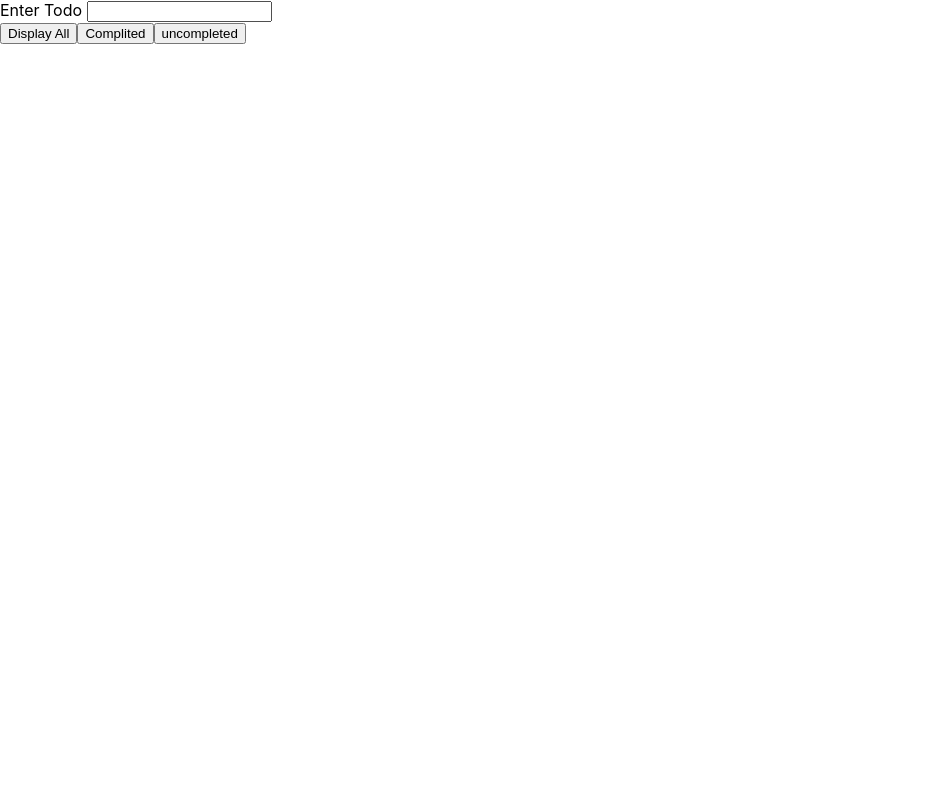
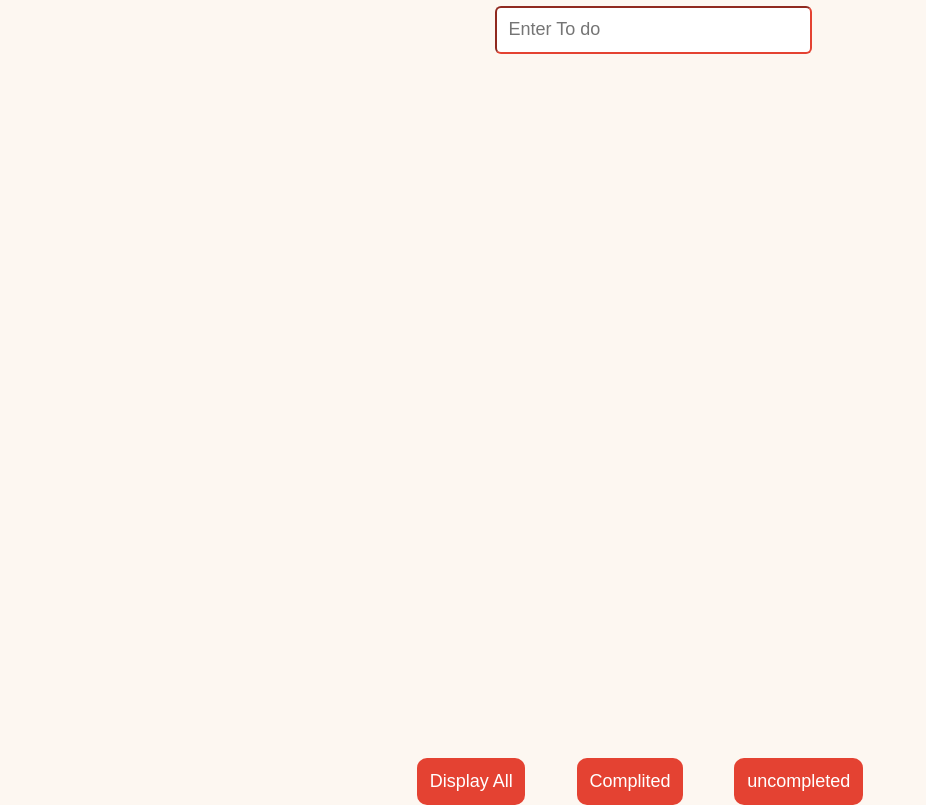
Before and after one commit to kevit-anurag-pindoriya/React-todo, a React (Create React App) app: page / in a window 1280 px wide. Shown: the whole page, without its empty margins (0-926 px from the left). Built offline with nearby package versions, Linux system fonts and the light colour scheme.

Commit message:
css added In this

```diff
--- a/src/App.css
+++ b/src/App.css
@@ -1,38 +1,39 @@
-.App {
-  text-align: center;
+body {
+  background-color: #fdf7f1;
 }
-
-.App-logo {
-  height: 40vmin;
-  pointer-events: none;
+input {
+  margin-top: 2%;
+  width: 100%;
+  padding: 4%;
+  border-color: #e44232;
+  border-radius: 6px;
+  font-size: large;
 }
-
-@media (prefers-reduced-motion: no-preference) {
-  .App-logo {
-    animation: App-logo-spin infinite 20s linear;
-  }
+.input {
+  width: 290px;
 }
-
-.App-header {
-  background-color: #282c34;
-  min-height: 100vh;
+.container {
   display: flex;
-  flex-direction: column;
-  align-items: center;
+  align-items: flex-end;
   justify-content: center;
-  font-size: calc(10px + 2vmin);
+}
+.list {
+  display: flex;
+  align-items: flex-end;
+  justify-content: center;
+}
+.button-div {
+  display: flex;
+  align-items: flex-end;
+  justify-content: center;
+}
+.button {
+  margin-left: 2%;
+  margin-right: 2%;
+  padding: 1%;
+  border-radius: 10px;
+  background-color: #e44232;
   color: white;
+  border: #e44232;
+  font-size: large;
 }
-
-.App-link {
-  color: #61dafb;
-}
-
-@keyframes App-logo-spin {
-  from {
-    transform: rotate(0deg);
-  }
-  to {
-    transform: rotate(360deg);
-  }
-}
--- a/src/App.js
+++ b/src/App.js
@@ -1,24 +1,26 @@
 import "./App.css";
-import { useSelector, useDispatch } from "react-redux/es/exports";
-import { addtodos, removetodos } from "./components/redux/todoAction";
+import { useDispatch } from "react-redux/es/exports";
+import { addtodos } from "./components/redux/todoAction";
 import LishtComponent from "./components/LishtComponent";
 import React, { useRef, useState } from "react";
 
-
 function App() {
   const inputRef = useRef();
-  const state = useSelector((state) => state);
+
   const dispatch = useDispatch();
   console.log("Input =========");
-  const [status , setStatus] = useState('all');
+  const [status, setStatus] = useState("all");
 
   return (
     <>
       <div></div>
-      <div>
+      <div className="container">
         <form
           onSubmit={(event) => {
             event.preventDefault();
+            if (inputRef.current.value.trim() === "") {
+              return;
+            }
             dispatch(
               addtodos({
                 Todo: inputRef.current.value,
@@ -26,16 +28,22 @@ function App() {
                 Status: true,
               })
             );
+            inputRef.current.value = "";
           }}
         >
-          <label htmlFor="todo">Enter Todo </label>
-          <input type="text" id="todo" ref={inputRef}></input>
+          <div className="input">
+
+            <input type="text" id="todo" placeholder="Enter To do " ref={inputRef}></input>
+          </div>
         </form>
-        <button onClick={()=>setStatus("all")}> Display All</button>
-        <button onClick={()=>setStatus("complited")}>Complited</button>
-        <button  onClick={()=>setStatus("uncomplited")}>uncompleted</button>
+
       </div>
-      <LishtComponent status={status}/>
+      <div className="list"><LishtComponent status={status} /></div>
+      <div className="button-div">
+      <button className="button button-all" onClick={() => setStatus("all")}> Display All</button>
+        <button className="button button-complited" onClick={() => setStatus("complited")}>Complited</button>
+        <button className="button button-uncomplited" onClick={() => setStatus("uncomplited")}>uncompleted</button>
+        </div>
     </>
   );
 }
--- a/src/components/LishtComponent.css
+++ b/src/components/LishtComponent.css
@@ -1,12 +1,45 @@
 .uncompleted {
-    text-decoration: none;
+  text-decoration: none;
 }
 
-.completed{
-    text-decoration: line-through;
+.completed {
+  text-decoration: line-through;
+}
+chip{
+    font-size: large;
 }
 
-li:hover{
-    text-decoration: line-through;
-    color: rgb(49, 49, 49);
+li:hover {
+  text-decoration: line-through;
+  color: rgb(49, 49, 49);
+  background-color: #dedad6;
+  border-radius: 7px;
 }
+.flow {
+  margin-top: 10%;
+  width: 60%;
+  height: 35rem;
+  overflow: scroll;
+  align-content: center;
+  flex-direction: column;
+
+}
+::-webkit-scrollbar {
+    width: 6px;
+
+  }
+
+  /* Track */
+  ::-webkit-scrollbar-track {
+    background: #fdf7f1;
+  }
+
+  /* Handle */
+  ::-webkit-scrollbar-thumb {
+    background: #888888;
+  }
+
+  /* Handle on hover */
+  ::-webkit-scrollbar-thumb:hover {
+    background: #e44232;
+  }
--- a/src/components/LishtComponent.js
+++ b/src/components/LishtComponent.js
@@ -14,7 +14,7 @@ function LishtComponent(props) {
   // const dispatch = useDispatch();
   // console.log(state);
   // console.log(props.status);
-  return <ul>{props.status=='all' && <All></All>}{props.status=='complited' && <Complited></Complited>}{props.status=='uncomplited' && <Uncomplited></Uncomplited>}</ul>;
+  return <ul class="flow">{props.status==='all' && <All></All>}{props.status==='complited' && <Complited></Complited>}{props.status==='uncomplited' && <Uncomplited></Uncomplited>}</ul>;
 }
 
 export default LishtComponent;
--- a/src/components/list/All.js
+++ b/src/components/list/All.js
@@ -4,7 +4,7 @@ import { useDispatch } from "react-redux/es/hooks/useDispatch";
 import { removetodos, updatetodos } from "./../redux/todoAction";
 import Chip from "@mui/material/Chip";
 import "./../LishtComponent.css";
-import { Button } from "@mui/material";
+
 
 function All() {
   const state = useSelector((state) => state);
@@ -19,6 +19,9 @@ function All() {
       {<span> </span>}
       {
         <Chip
+        sx={{ m: 1 , pr : 4,pl : 4 }}
+        color="warning"
+
           label={data.Todo}
           variant="outlined"
           onClick={() => dispatch(updatetodos(data.Time))}
--- a/src/components/list/Complited.js
+++ b/src/components/list/Complited.js
@@ -4,14 +4,14 @@ import { useDispatch } from "react-redux/es/hooks/useDispatch";
 import { removetodos, updatetodos } from "./../redux/todoAction";
 import Chip from "@mui/material/Chip";
 import "./../LishtComponent.css";
-import { Button } from "@mui/material";
+
 
 function Complited() {
   const state = useSelector((state) => state);
   const dispatch = useDispatch();
   console.log(state);
 
-  return (state.filter((data)=>data.isCompleted==true).map((data) => (
+  return (state.filter((data)=>data.isCompleted===true).map((data) => (
     <li
       key={data.Time}
       className={data?.isCompleted ? "completed" : "uncompleted"}
--- a/src/components/list/Uncomplited.js
+++ b/src/components/list/Uncomplited.js
@@ -4,14 +4,14 @@ import { useDispatch } from "react-redux/es/hooks/useDispatch";
 import { removetodos, updatetodos } from "./../redux/todoAction";
 import Chip from "@mui/material/Chip";
 import "./../LishtComponent.css";
-import { Button } from "@mui/material";
+
 
 function Uncomplited() {
   const state = useSelector((state) => state);
   const dispatch = useDispatch();
   console.log(state);
 
-  return (state.filter((data)=>data.isCompleted!=true).map((data) => (
+  return (state.filter((data)=>data.isCompleted!==true).map((data) => (
     <li
       key={data.Time}
       className={data?.isCompleted ? "completed" : "uncompleted"}
--- a/src/components/redux/todoReducer.js
+++ b/src/components/redux/todoReducer.js
@@ -5,7 +5,7 @@ export const todoReducer = (state = init, action) => {
       return [...state, action.payload];
     case "REMOVE_TODOS":
       return state.filter((data) => {
-        return data.Time != action.payload;
+        return data.Time !== action.payload;
       });
     case "UPDATE_TODOS":
       return state.map((data) =>
```
